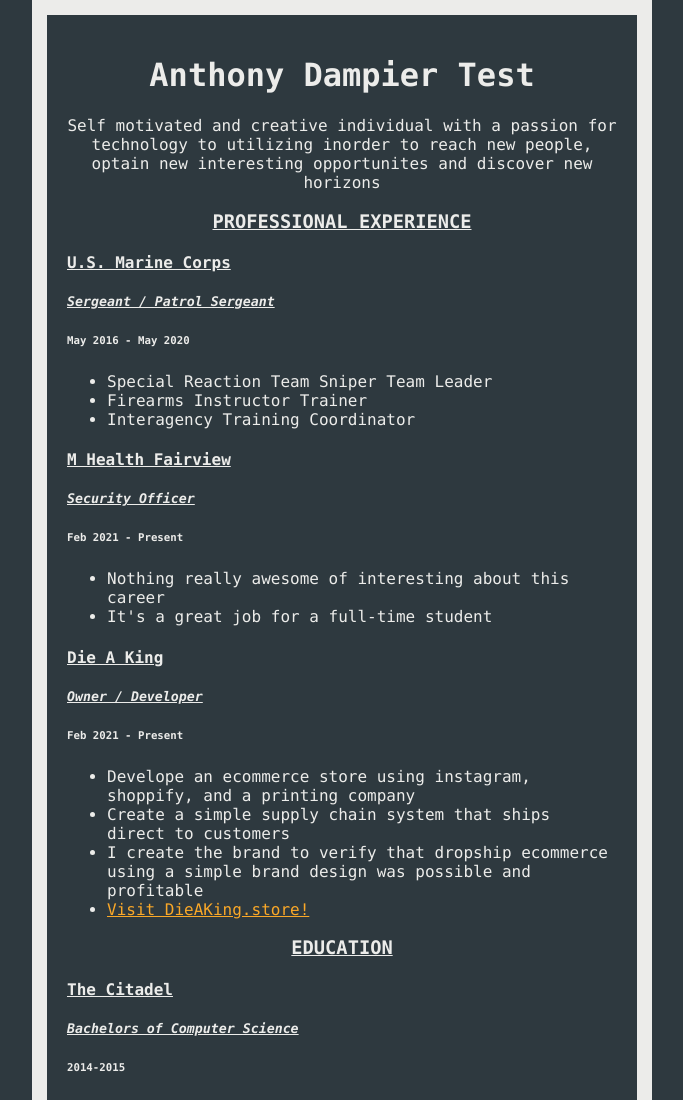
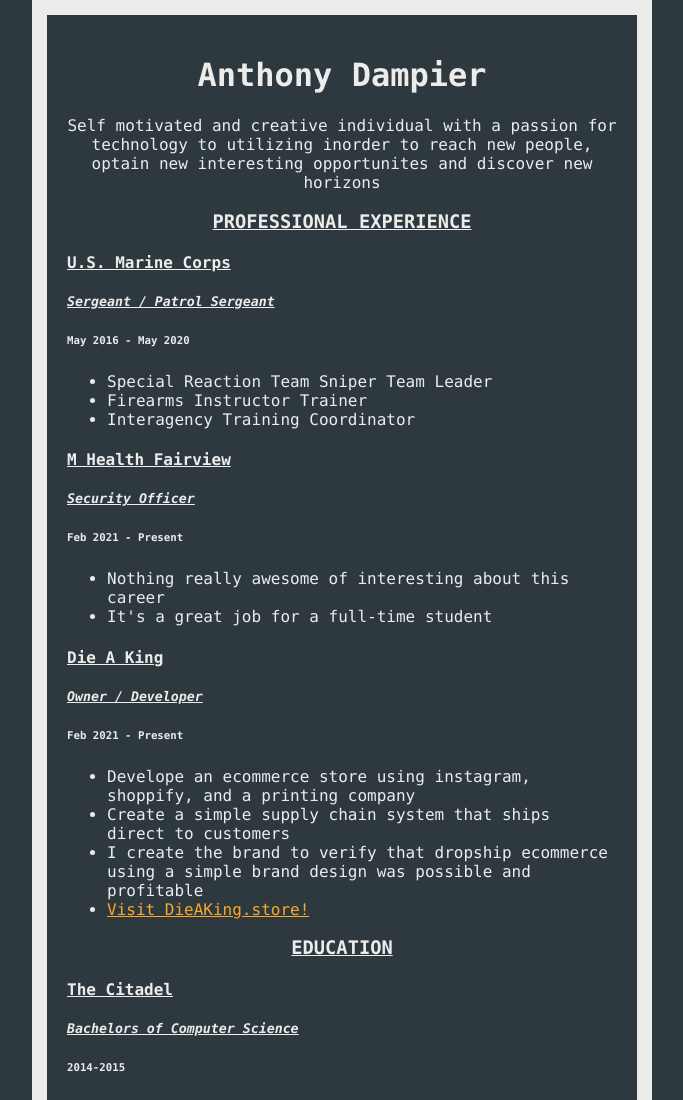
Before and after one commit to AnthonyDampier/AnthonyDamier.github.io, a plain HTML site: page index.html in a window 1280 px wide. Shown: the top 1100 px of the page, without its empty margins (298-981 px from the left). Drawn offline with Linux system fonts and the light colour scheme.

Commit message:
Update index.html

```diff
--- a/index.html
+++ b/index.html
@@ -8,7 +8,7 @@
 </head>
 <body>
   <div class = "header1">
-    <h1>Anthony Dampier Test</h1>
+    <h1>Anthony Dampier</h1>
   <p>Self motivated and creative individual with a passion for technology to utilizing inorder to reach new people, optain new interesting opportunites and discover new horizons</p>
   </div>
   <div class="exp-header">
```
